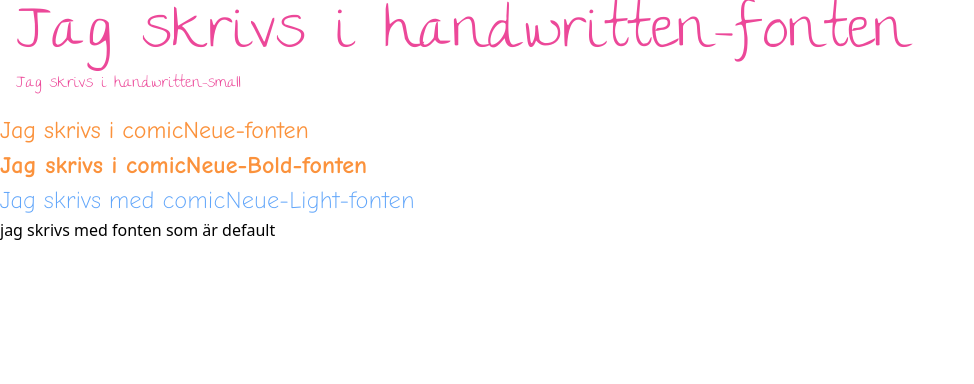
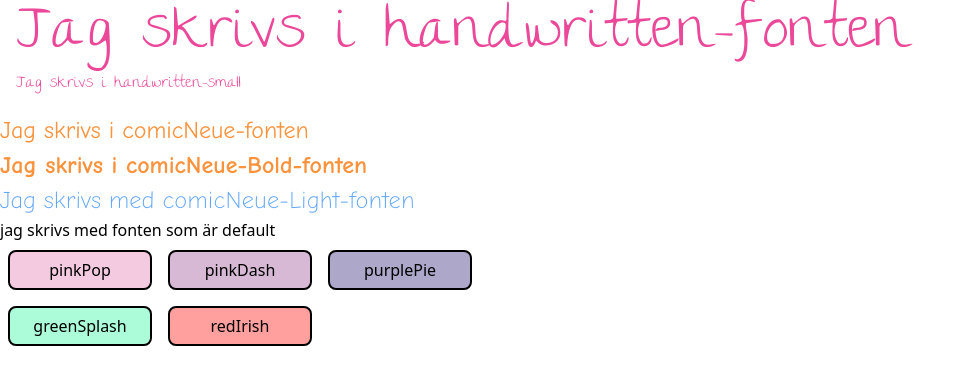
Before and after one commit to naathaliie/SpellingHelper, a Vue app in the folder spellingHelper/: page / in a window 1280 px wide. Shown: the top 384 px of the page, without its empty margins (0-974 px from the left). Built offline with nearby package versions, Linux system fonts and the light colour scheme.

Commit message:
added custom colors

```diff
--- a/spellingHelper/src/App.vue
+++ b/spellingHelper/src/App.vue
@@ -21,6 +21,35 @@
     Jag skrivs med comicNeue-Light-fonten
   </div>
   <div>jag skrivs med fonten som är default</div>
+
+  <div class="flex flex-wrap w-full max-w-lg">
+    <button
+      class="bg-spellingHelper-pinkPop-light w-36 h-10 m-2 rounded-lg border-2 border-black hover:bg-spellingHelper-pinkPop-dark"
+    >
+      pinkPop
+    </button>
+
+    <button
+      class="bg-spellingHelper-pinkDash-light w-36 h-10 m-2 rounded-lg border-2 border-black hover:bg-spellingHelper-pinkDash-dark"
+    >
+      pinkDash
+    </button>
+    <button
+      class="bg-spellingHelper-purplePie-light w-36 h-10 m-2 rounded-lg border-2 border-black hover:bg-spellingHelper-purplePie-dark"
+    >
+      purplePie
+    </button>
+    <button
+      class="bg-spellingHelper-greenSplash-light w-36 h-10 m-2 rounded-lg border-2 border-black hover:bg-spellingHelper-greenSplash-dark"
+    >
+      greenSplash
+    </button>
+    <button
+      class="bg-spellingHelper-redIrish-light w-36 h-10 m-2 rounded-lg border-2 border-black hover:bg-spellingHelper-redIrish-dark"
+    >
+      redIrish
+    </button>
+  </div>
 </template>
 
 <style scoped></style>
--- a/spellingHelper/tailwind.config.js
+++ b/spellingHelper/tailwind.config.js
@@ -3,6 +3,39 @@ export default {
   content: ["./index.html", "./src/**/*.{vue,js,ts,jsx,tsx}"],
   theme: {
     extend: {
+      colors: { // Lägg till dina egna färger här
+        spellingHelper: {
+          pinkPop: {
+            light: '#F4CAE0',
+            dark: '#e789ba',
+          },
+          pinkDash: {
+            light: '#D7B9D5',
+            dark: '#c294bf',
+          },
+          purplePie: {
+            light: '#ADA7C9',
+            dark: '#968fba',
+          },
+          greenSplash: {
+            light: '#ACFCD9',
+            dark: '#60f9b6',
+          },
+          redIrish: {
+            light: '#FFA09E',
+            dark: '#ff6663',
+          },
+          ice: '#DFEEEF',
+          antique: '#F8ECD9',
+          mushroom: '#EAE7DF',
+          white: '#FFFFFF',
+          blackish: '#191919',
+          grey: {
+            light: '#EFEEED',
+            medium: '#D1CFCD',
+          },
+        },
+      },
       fontFamily: { // Lägg till din handskrift font här
         Platform: ["Platform", "sans-serif"],
         handWritten: ["The Girl Next Door", "cursive"],
```
